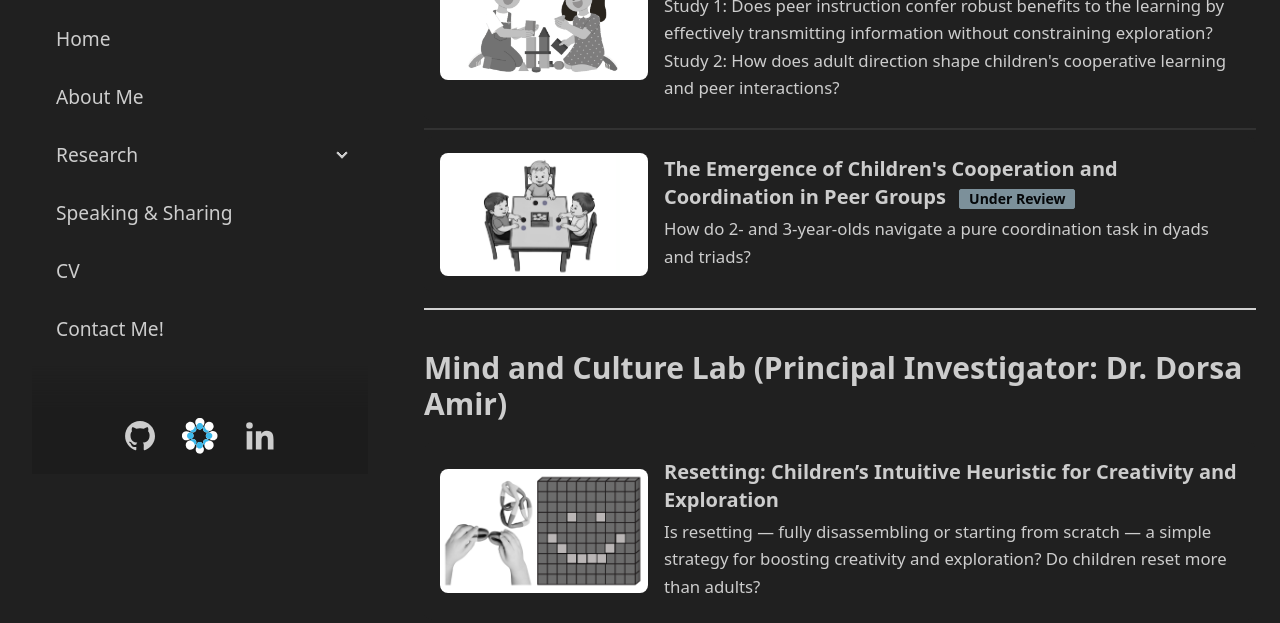
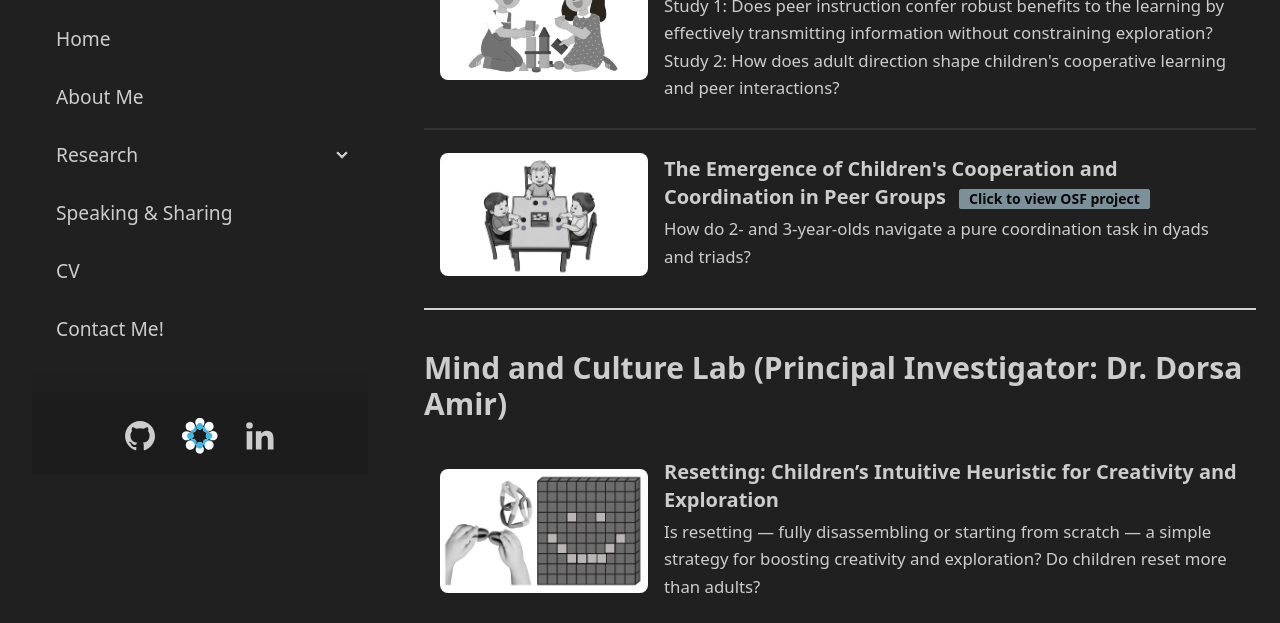
Before and after one commit to thediscoverylab/thediscoverylab.github.io, an Astro site: page /projects in a window 1280 px wide. Shown: the part 326-949 px from the top of the page. Built offline with nearby package versions, Linux system fonts and the light colour scheme; Astro itself is replaced by a stand-in of ours.

Commit message:
add badge

```diff
--- a/src/pages/projects.astro
+++ b/src/pages/projects.astro
@@ -28,6 +28,7 @@ import HorizontalCard from "../components/HorizontalCard.astro";
     desc="How do 2- and 3-year-olds navigate a pure coordination task in dyads and triads?"
     url="https://osf.io/qjbk5/overview?view_only=e6a4ab47e1204ff0a909138949ff8af8"
     badge="Under Review"
+    badge = "Click to view OSF project"
   />
 
        <div class="mx-auto mt-4 mb-4 h-[2px] w-7/8 bg-white opacity-80"></div>
```
